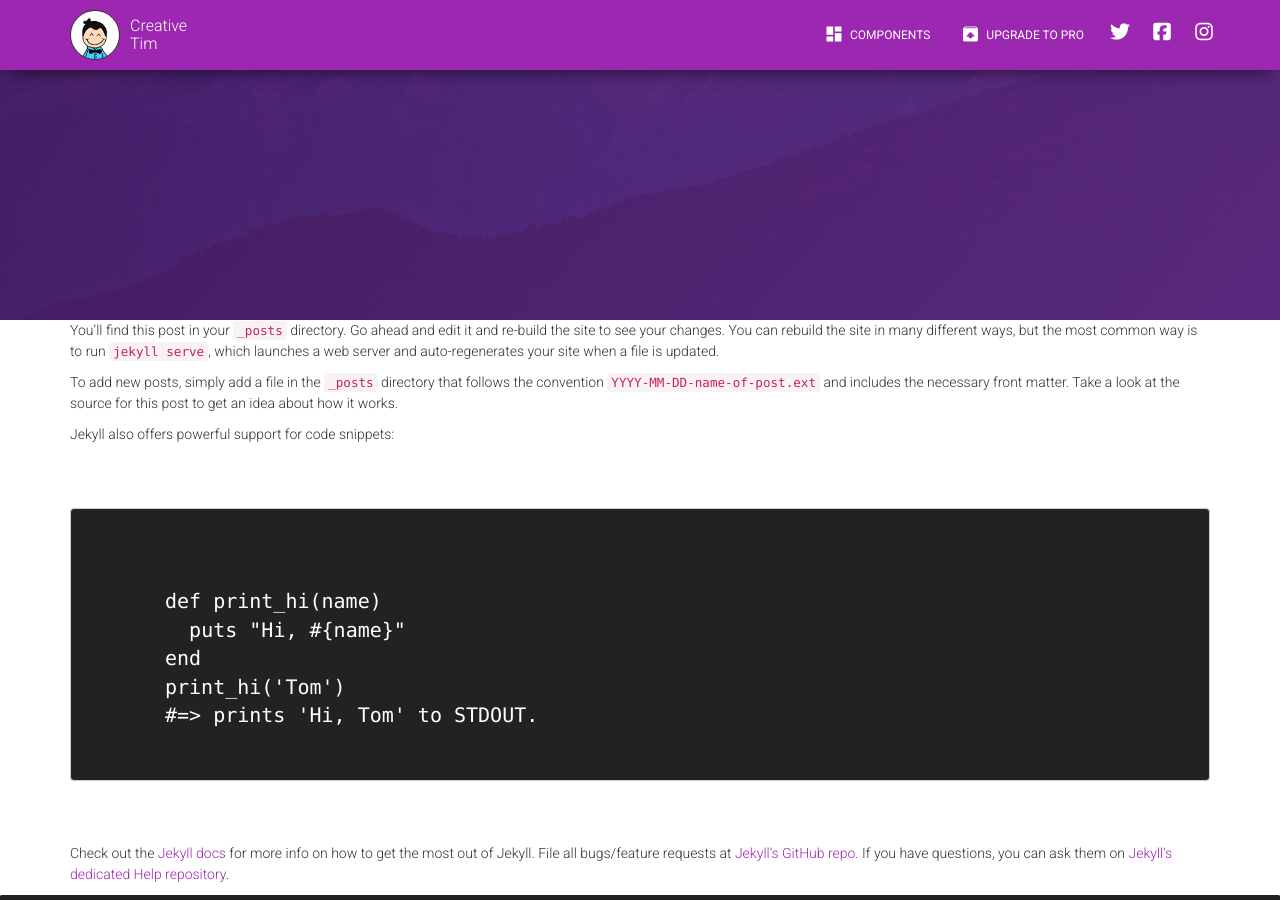
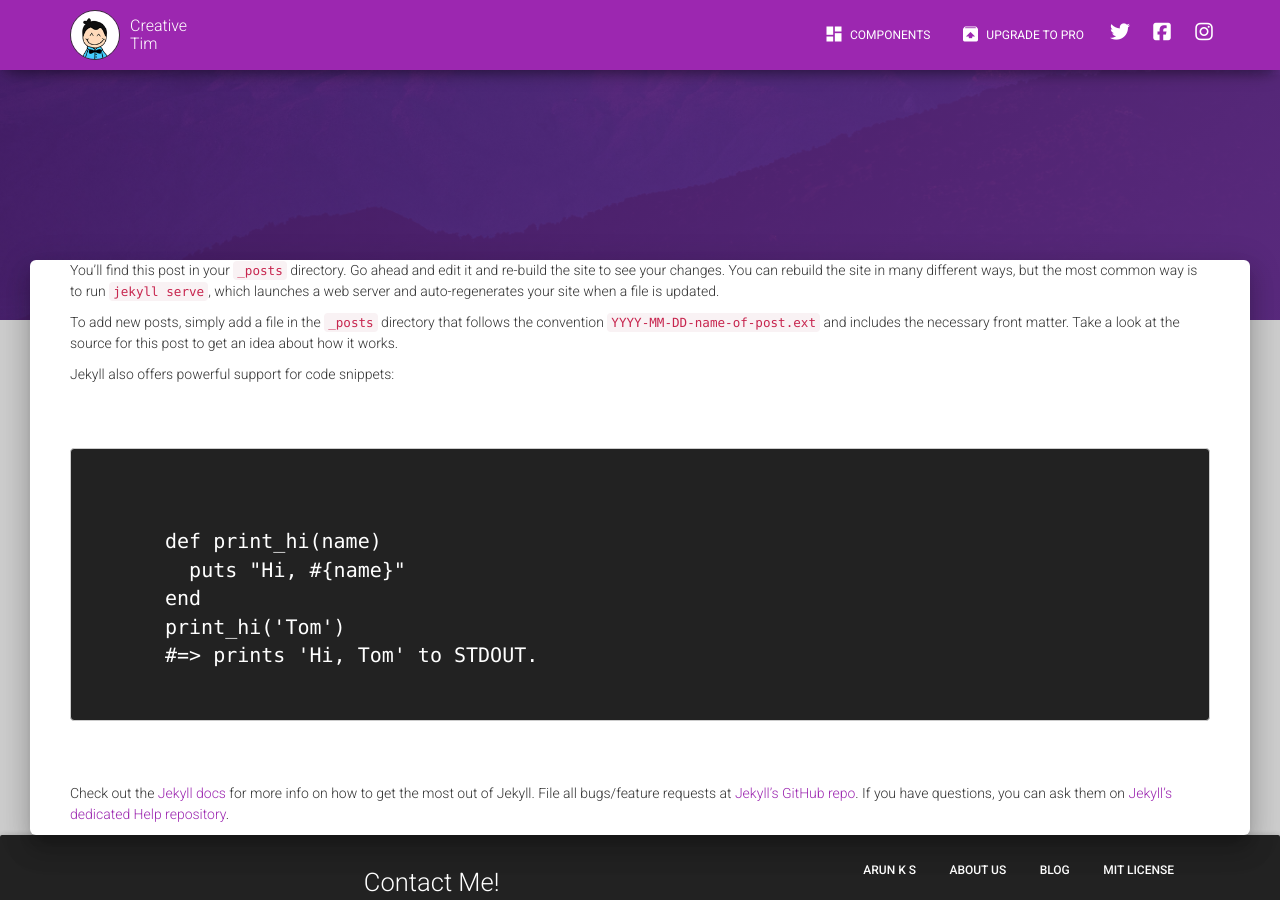
Before and after one commit to tip4programs/imbue, a Jekyll site: the page built from _posts/2016-04-24-welcome-to-jekyll.md, in a window 1280 px wide and 900 px high, scrolled down 490 px. Built offline with Jekyll 4.4.1, drawn with Linux system fonts in a browser that asks for light colours; nearby versions of some CDN libraries.

Commit message:
Update post.html

```diff
--- a/_layouts/post.html
+++ b/_layouts/post.html
@@ -8,7 +8,7 @@
   {% include hero_header.html %}
 
 	<!-- you can use the class main-raised if you want the main area to be as a page with shadows -->
-	<div class="main main">
+	<div class="main main-raised">
 		<div class="container">
       {% include content.html %}
   	</div>
```
